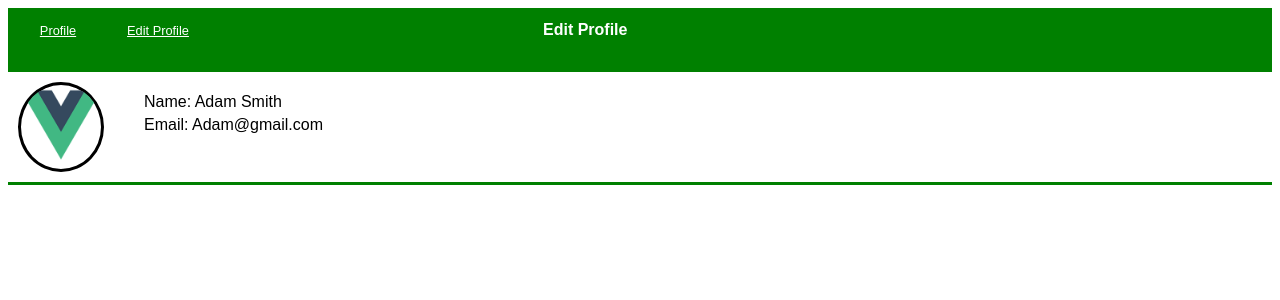
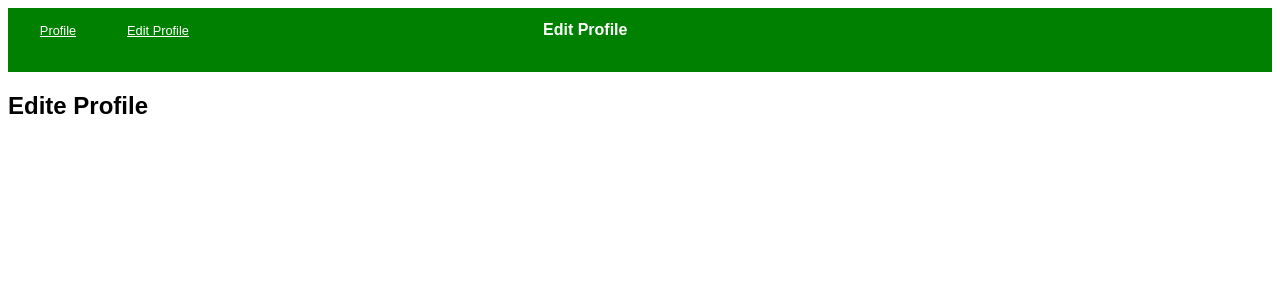
Before and after one commit to ahmato/electude-profile, a Vue app: page / in a window 1280 px wide. Both pictures are taken after a click on the button "Edit Profile". Shown: the top 300 px of the page. Built offline with nearby package versions, Linux system fonts and the light colour scheme.

Commit message:
Edit profile page

```diff
--- a/src/App.vue
+++ b/src/App.vue
@@ -1,18 +1,25 @@
 <template>
   <div id="app">
-    <Navbar @targetPage="targetPage" />
-    <ProfileView :user="user" />
+    <Navbar @targetPage="targetPage"/>
+    <div v-if="this.curretPage === 'editProfile'">
+      <EditProfile  :user="user"/>
+    </div>
+    <div v-if="this.curretPage === 'profile'">
+      <ProfileView :user="user"/>
+    </div>
   </div>
 </template>
 <script>
 import ProfileView from './components/ProfileView.vue';
 import Navbar from './components/Navbar.vue';
+import EditProfile from './components/ProfileComponents/Edit-Profile.vue'
 
 export default {
   name: 'App',
   components: {
     ProfileView,
-    Navbar
+    Navbar,
+    EditProfile
   },
   data() {
     return {
--- /dev/null
+++ b/src/components/ProfileComponents/Edit-Profile.vue
@@ -0,0 +1,18 @@
+<template>
+  <div class="root">
+    <h2>Edite Profile</h2>
+
+  </div>
+</template>
+<script>
+
+export default {
+  name: 'EditProfile',
+  props: ['user'],
+
+};
+</script>
+
+<style lang="css" scoped>
+
+</style>
```
